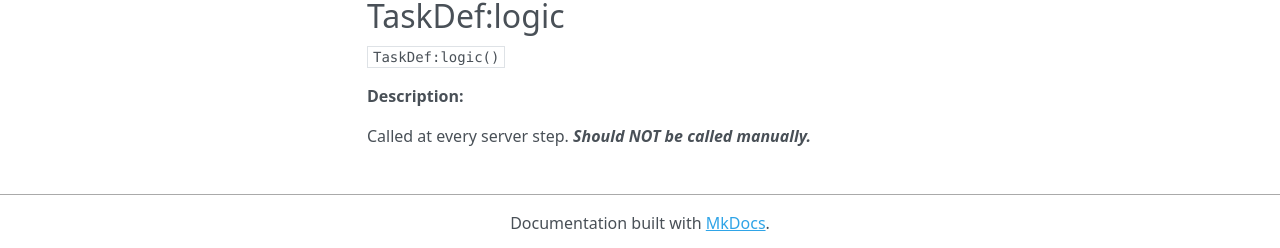
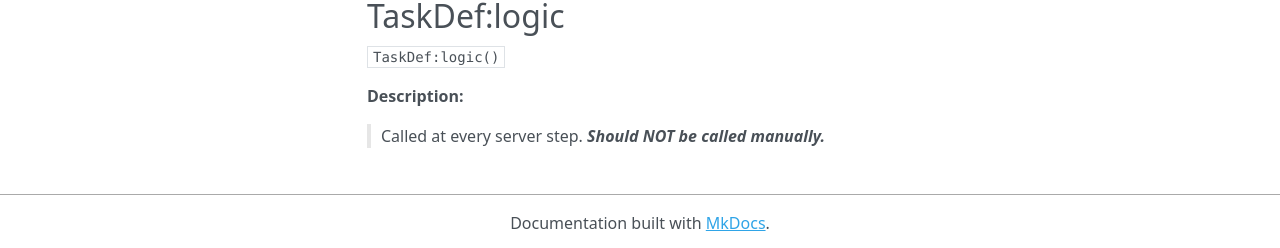
Before and after one commit to AntumMT/mod-tasks, an MkDocs documentation site: the page built from docs/md/tables.md, in a window 1280 px wide and 900 px high, scrolled down 716 px. Shown: the part 649-897 px from the top of the window. Built offline with MkDocs 1.6.1, drawn with Linux system fonts in a browser that asks for light colours; nearby versions of some CDN libraries.

Commit message:
Clean up docs

```diff
--- a/docs/md/tables.md
+++ b/docs/md/tables.md
@@ -71,7 +71,7 @@ __Returns:__ List of state descriptors.
 
 __Description:__
 
-Called at every server step. ___Should NOT be called manually.___
+> Called at every server step. ___Should NOT be called manually.___
 
 
 [ObjectRef]: https://api.luanti.org/class-reference/#objectref
```
